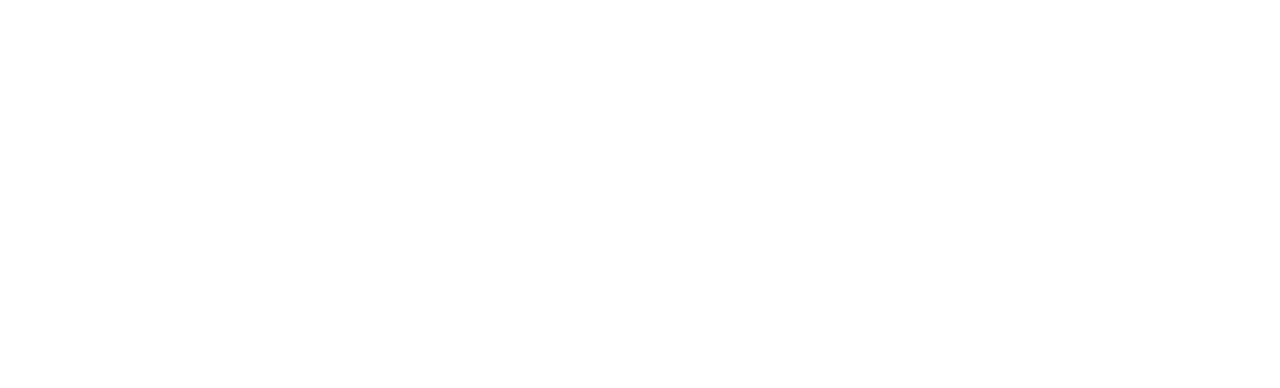
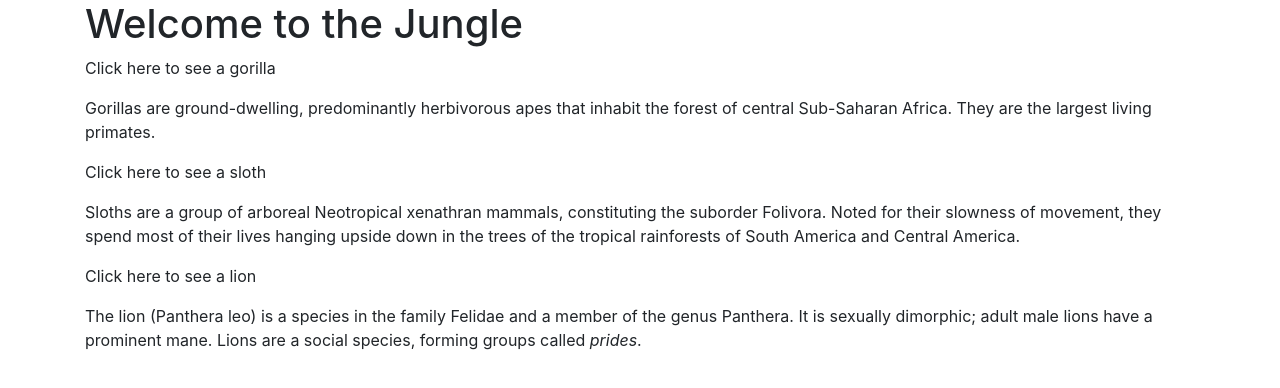
Before and after one commit to louiesch/jqueryJungle, a plain HTML site: page index.html in a window 1280 px wide. Drawn offline with Linux system fonts and the light colour scheme.

Commit message:
Add animal description, add heading, add container div
Co-authored-by: Louie Schoenknecht <luisesch97@gmail.com>

```diff
--- a/index.html
+++ b/index.html
@@ -10,8 +10,20 @@
     <script src="js/scripts.js"></script>
   </head>
   <body>
-    <div></div>
-    <div></div>
-    <div></div>
+    <div class="container">
+      <h1>Welcome to the Jungle</h1>
+      <p>Click here to see a gorilla</p>
+      <div>
+        <p>Gorillas are ground-dwelling, predominantly herbivorous apes that inhabit the forest of central Sub-Saharan Africa. They are the largest living primates.</p>
+      </div>
+      <p>Click here to see a sloth</p>
+      <div>
+        <p>Sloths are a group of arboreal Neotropical xenathran mammals, constituting the suborder Folivora. Noted for their slowness of movement, they spend most of their lives hanging upside down in the trees of the tropical rainforests of South America and Central America.</p>
+      </div>
+      <p>Click here to see a lion</p>
+      <div>
+        <p>The lion (Panthera leo) is a species in the family Felidae and a member of the genus Panthera. It is sexually dimorphic; adult male lions have a prominent mane. Lions are a social species, forming groups called <em>prides</em>.</p>
+      </div>
+    </div>
   </body>
 </html>
```
Also changed, not shown: img/gorilla.jpg (added), img/lion.jpg (added), 1 other file.
